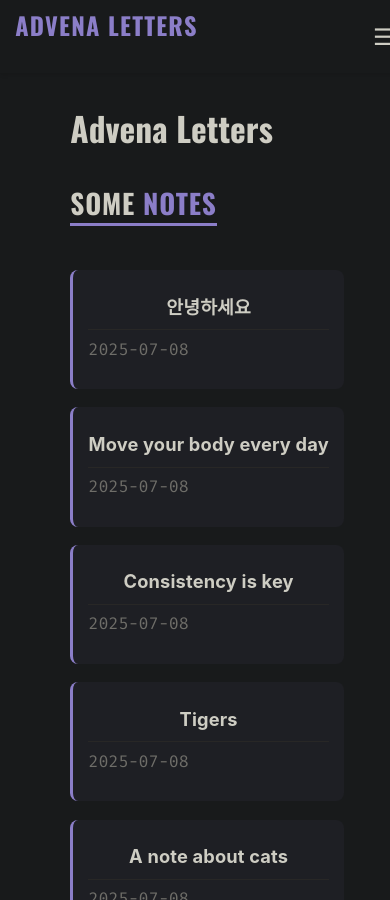
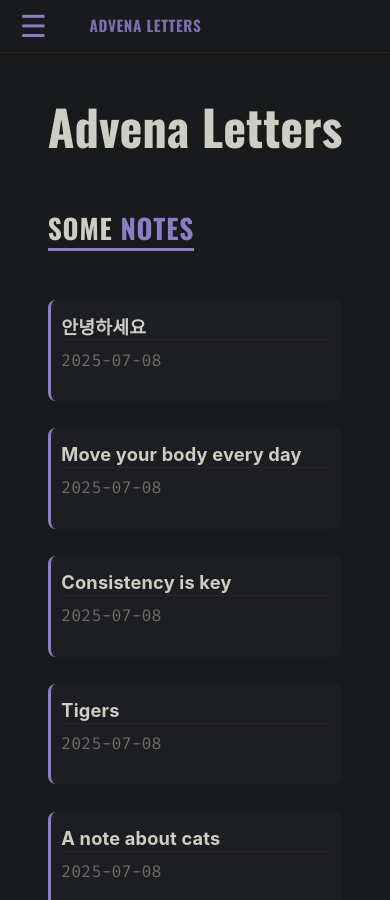
Before and after one commit to Advenaa/schizoposting, a Jekyll site: the page built from _pages/index.md, in a window 390 px wide and 900 px high. Built offline with Jekyll 4.4.1, drawn with Linux system fonts in a browser that asks for light colours.

Commit message:
refactor whole mobile layout

```diff
--- a/_includes/sidebar.html
+++ b/_includes/sidebar.html
@@ -12,11 +12,6 @@
       </div>
     {% endfor %}
   </div>
-
-  <!-- Mobile menu toggle -->
-  <button class="mobile-menu-toggle" onclick="toggleMobileMenu()" aria-label="Toggle mobile menu">
-    ☰
-  </button>
 </aside>
 
 <!-- Mobile menu overlay -->
--- a/_layouts/default.html
+++ b/_layouts/default.html
@@ -2,6 +2,13 @@
 <html lang="en">
   {% include head.html %}
   <body>
+    <!-- Mobile top bar for menu button and site title -->
+    <div class="mobile-topbar">
+      <button class="mobile-menu-toggle" onclick="toggleMobileMenu()" aria-label="Toggle mobile menu">
+        ☰
+      </button>
+      <span class="mobile-topbar-title">{{ site.title | upcase }}</span>
+    </div>
     <div class="site-wrapper home-layout">
       {% include sidebar.html %}
       <div class="wrapper">
--- a/_sass/_style.scss
+++ b/_sass/_style.scss
@@ -507,67 +507,22 @@
 
 @media (max-width: 768px) {
   body {
-    font-size: 1rem;
-    line-height: 1.6;
-  }
-
-  h1 {
-    font-size: 2.2em;
-  }
-
-  h2 {
-    font-size: 1.8em;
-  }
-
-  h3 {
-    font-size: 1.3em;
+    font-size: 1.08rem;
+    line-height: 1.7;
+    padding: 0;
+    margin: 0;
+    background: $flexoki-bg;
   }
 
   .site-wrapper.home-layout {
     flex-direction: column;
+    width: 100vw;
+    min-height: 100vh;
+    background: $flexoki-bg;
   }
 
   .sidebar {
-    width: 100%;
-    height: auto;
-    min-height: unset;
-    flex-direction: row;
-    align-items: center;
-    padding: 1em 1.5em;
-    justify-content: space-between;
-    font-size: 1em;
-    position: relative;
-    overflow-y: visible;
-    box-shadow: 0 2px 4px rgba(0, 0, 0, 0.1);
-  }
-
-  .sidebar-title {
-    font-size: 1.8em;
-    margin-bottom: 0;
-  }
-
-  .sidebar-nav {
     display: none;
-  }
-
-  .sidebar-contact {
-    display: none;
-  }
-
-  .mobile-menu-toggle {
-    display: block;
-    background: none;
-    border: none;
-    color: $flexoki-tx;
-    font-size: 1.5em;
-    cursor: pointer;
-    padding: 0.5em;
-    border-radius: 4px;
-    transition: background 0.2s;
-
-    &:hover {
-      background: rgba($flexoki-accent, 0.1);
-    }
   }
 
   .mobile-menu {
@@ -577,11 +532,11 @@
     left: 0;
     right: 0;
     bottom: 0;
-    background: $flexoki-bg;
+    background: darken($flexoki-bg, 2%);
     z-index: 1000;
-    padding: 2em 1.5em;
+    padding: 0;
     overflow-y: auto;
-
+    text-align: left;
     &.active {
       display: block;
     }
@@ -589,141 +544,332 @@
 
   .mobile-menu-header {
     display: flex;
+    flex-direction: row;
+    align-items: center;
     justify-content: space-between;
-    align-items: center;
-    margin-bottom: 2em;
-    padding-bottom: 1em;
+    padding: 1.2em 1.2em 1em 1.2em;
     border-bottom: 1px solid $color-border;
+    background: none;
   }
-
+  .mobile-menu-header .sidebar-title {
+    flex: 1 1 auto;
+    font-size: 1.3em;
+    margin: 0;
+    padding: 0;
+    line-height: 1.1;
+    text-align: left;
+    background: none;
+    box-shadow: none;
+    letter-spacing: 0.04em;
+  }
   .mobile-menu-close {
+    flex: 0 0 auto;
+    margin-left: 1em;
     background: none;
     border: none;
     color: $flexoki-tx;
-    font-size: 1.5em;
+    font-size: 2em;
     cursor: pointer;
-    padding: 0.5em;
+    padding: 0.2em 0.5em;
     border-radius: 4px;
     transition: background 0.2s;
-
-    &:hover {
+    align-self: flex-start;
+    min-width: 44px;
+    min-height: 44px;
+    &:hover, &:focus {
       background: rgba($flexoki-accent, 0.1);
+      outline: 2px solid $flexoki-accent;
+      outline-offset: 2px;
     }
   }
 
+  .mobile-nav, .mobile-contact {
+    width: 100%;
+    padding: 0 1.2em;
+    box-sizing: border-box;
+  }
+
   .mobile-nav {
-    margin-bottom: 2em;
-
+    margin: 1.5em 0 1em 0;
+    display: flex;
+    flex-direction: column;
+    align-items: flex-start;
+    gap: 0.2em;
+    border-bottom: 1px solid $color-border;
+    padding-bottom: 1em;
     a {
       display: block;
-      padding: 1em 0;
-      font-size: 1.2em;
+      width: 100%;
+      padding: 1.1em 0;
+      font-size: 1.15em;
       font-weight: 600;
       color: $flexoki-tx;
       text-decoration: none;
-      border-bottom: 1px solid $color-border;
-      transition: color 0.2s;
-
-      &:hover, &.active {
-        color: $flexoki-accent;
-      }
+      border: none;
+      border-radius: 6px;
+      background: none;
+      text-align: left;
+      transition: color 0.2s, border-bottom 0.2s;
+      min-height: 44px;
+      border-bottom: 2px solid transparent;
+    }
+    a:hover, a.active {
+      color: $flexoki-accent;
+      background: none;
+      border-bottom: 2px solid $flexoki-accent;
     }
   }
 
   .mobile-contact {
+    margin: 1.2em 0 0.5em 0;
+    display: flex;
+    flex-direction: column;
+    align-items: flex-start;
+    gap: 0.5em;
     a {
       display: flex;
       align-items: center;
-      gap: 0.8em;
-      padding: 0.8em 0;
+      gap: 0.7em;
+      width: 100%;
+      padding: 1.1em 0;
       color: $flexoki-accent;
       text-decoration: none;
       font-weight: 600;
-      transition: color 0.2s;
-
+      font-size: 1.08em;
+      border-radius: 6px;
+      background: none;
+      min-height: 44px;
+      transition: background 0.2s, color 0.2s;
+      text-align: left;
       &:hover {
         color: lighten($flexoki-accent, 15%);
+        background: rgba($flexoki-accent, 0.07);
       }
+    }
+    .contact-icon {
+      margin: 0;
+      margin-right: 0.7em;
+      width: 1.5em;
+      height: 1.5em;
+      display: inline-block;
+      vertical-align: middle;
     }
   }
 
   .site-wrapper.home-layout .wrapper {
-    padding: 1em 1em 2em 1em;
+    padding: 1.2em 0.5em 2em 0.5em;
     margin-left: 0;
+    width: 100vw;
+    box-sizing: border-box;
   }
 
   .content-inner {
-    padding: 0 0.5em;
+    padding: 0;
+    width: 100%;
+    box-sizing: border-box;
   }
 
   .page-content {
     padding-left: 0;
+    width: 100%;
   }
 
-  .accent-heading {
-    font-size: 2em;
+  .accent-heading, .note-heading {
+    font-size: 1.5em;
+    margin-top: 1.2em;
+    margin-bottom: 0.7em;
+    line-height: 1.2;
   }
-
-  .note-heading {
-    font-size: 2em;
+  .note-title {
+    font-size: 1.15em;
+    margin-bottom: 0.2em;
+    line-height: 1.3;
   }
-
-  .note-title {
-    font-size: 1.3em;
+  .notes-list {
+    gap: 1.1em;
   }
-
-  .notes-list {
-    gap: 1.2em;
-  }
-
   .note-item {
-    padding: 1em;
-    background: rgba($flexoki-accent, 0.05);
+    padding: 1em 0.7em;
+    background: rgba($flexoki-accent, 0.04);
     border-radius: 8px;
     border-left: 3px solid $flexoki-accent;
+    margin-bottom: 0.7em;
+    min-height: 44px;
   }
-
-  a, button {
-    min-height: 44px;
-    min-width: 44px;
-    display: inline-flex;
-    align-items: center;
-    justify-content: center;
-  }
-
   section {
     margin-bottom: 2em;
   }
-
   blockquote {
-    padding: 1em;
+    padding: 1em 1.2em;
     margin: 1.5em 0;
+    font-size: 1em;
+    border-left-width: 4px;
   }
-
   ul, ol {
     margin-left: 1em;
+    padding-left: 1.2em;
   }
-
+  li {
+    margin-bottom: 0.5em;
+  }
   pre {
-    font-size: 0.9em;
+    font-size: 0.95em;
     padding: 1em;
     overflow-x: auto;
     -webkit-overflow-scrolling: touch;
+    border-radius: 8px;
+    background: #232323;
+  }
+  code {
+    font-size: 0.95em;
+    padding: 0.15em 0.3em;
+    border-radius: 4px;
+  }
+  img {
+    max-width: 100%;
+    max-height: 60vh;
+    border-radius: 8px;
+    margin: 1em 0;
+    display: block;
+  }
+  hr {
+    margin: 2em 0;
+    border: none;
+    height: 2px;
+    background: linear-gradient(to right, transparent, $color-border, transparent);
   }
 
-  code {
-    font-size: 0.9em;
+  .mobile-menu-toggle {
+    display: block !important;
+    background: none;
+    border: none;
+    color: $flexoki-accent;
+    font-size: 2em;
+    cursor: pointer;
+    padding: 0.1em 0.3em 0.1em 0.3em;
+    border-radius: 6px;
+    transition: color 0.2s;
+    min-width: 44px;
+    min-height: 44px;
+    margin-right: 1em;
+    margin-left: 0;
+    box-shadow: none;
+    display: flex;
+    align-items: center;
+    justify-content: center;
+    &:hover, &:focus {
+      color: lighten($flexoki-accent, 10%);
+      background: none;
+      outline: 2px solid $flexoki-accent;
+      outline-offset: 2px;
+    }
   }
 
-  img {
-    max-height: 60vh;
-    border-radius: 6px;
+  .mobile-topbar {
+    position: fixed;
+    top: 0;
+    left: 0;
+    width: 100vw;
+    height: 52px;
+    background: $flexoki-bg;
+    box-shadow: 0 2px 8px rgba(0,0,0,0.08);
+    display: flex;
+    align-items: center;
+    z-index: 1200;
+    padding: 0 0.7em;
+    border-bottom: 1px solid $color-border;
   }
-
-  input, textarea, select {
-    font-size: 16px;
-    padding: 0.8em;
-    border-radius: 6px;
+  .mobile-topbar-title {
+    font-family: 'Oswald', $font-family;
+    font-size: 1em;
+    font-weight: 700;
+    color: $flexoki-accent;
+    letter-spacing: 0.04em;
+    margin-left: 0.2em;
+    opacity: 0.85;
+    white-space: nowrap;
+    overflow: hidden;
+    text-overflow: ellipsis;
+    display: flex;
+    align-items: center;
+  }
+  .mobile-nav {
+    margin: 1.2em 0 0.7em 0;
+    display: flex;
+    flex-direction: column;
+    align-items: flex-start;
+    gap: 0.1em;
+    border-bottom: 1px solid $color-border;
+    padding-bottom: 0.7em;
+    width: 100%;
+  }
+  .mobile-nav a {
+    display: flex;
+    align-items: center;
+    width: 100%;
+    padding: 0.7em 0 0.7em 0.7em;
+    font-size: 1em;
+    font-weight: 500;
+    color: $flexoki-tx;
+    text-decoration: none;
+    border: none;
+    border-radius: 0;
+    background: none;
+    text-align: left;
+    transition: color 0.2s, border-left 0.2s, font-weight 0.2s;
+    min-height: 40px;
+    border-left: 3px solid transparent;
+    border-bottom: none;
+    position: relative;
+    & > span, & > strong {
+      padding-left: 0.4em;
+    }
+  }
+  .mobile-nav a:hover, .mobile-nav a.active {
+    color: $flexoki-accent;
+    font-weight: 700;
+    border-left: 3px solid $flexoki-accent;
+    background: none;
+    border-bottom: none !important;
+  }
+  .mobile-contact {
+    margin: 1em 0 0.5em 0;
+    display: flex;
+    flex-direction: column;
+    align-items: flex-start;
+    gap: 0.3em;
+    width: 100%;
+    a {
+      display: flex;
+      align-items: center;
+      gap: 0.7em;
+      width: 100%;
+      padding: 0.7em 0 0.7em 0.7em;
+      color: $flexoki-accent;
+      text-decoration: none;
+      font-weight: 600;
+      font-size: 1em;
+      border-radius: 0;
+      background: none;
+      min-height: 40px;
+      transition: color 0.2s;
+      text-align: left;
+      &:hover {
+        color: lighten($flexoki-accent, 15%);
+        background: none;
+      }
+    }
+    .contact-icon {
+      margin: 0;
+      margin-right: 0.7em;
+      width: 1.5em;
+      height: 1.5em;
+      display: inline-block;
+      vertical-align: middle;
+    }
+  }
+  .site-wrapper.home-layout {
+    padding-top: 52px;
   }
 }
 
```
